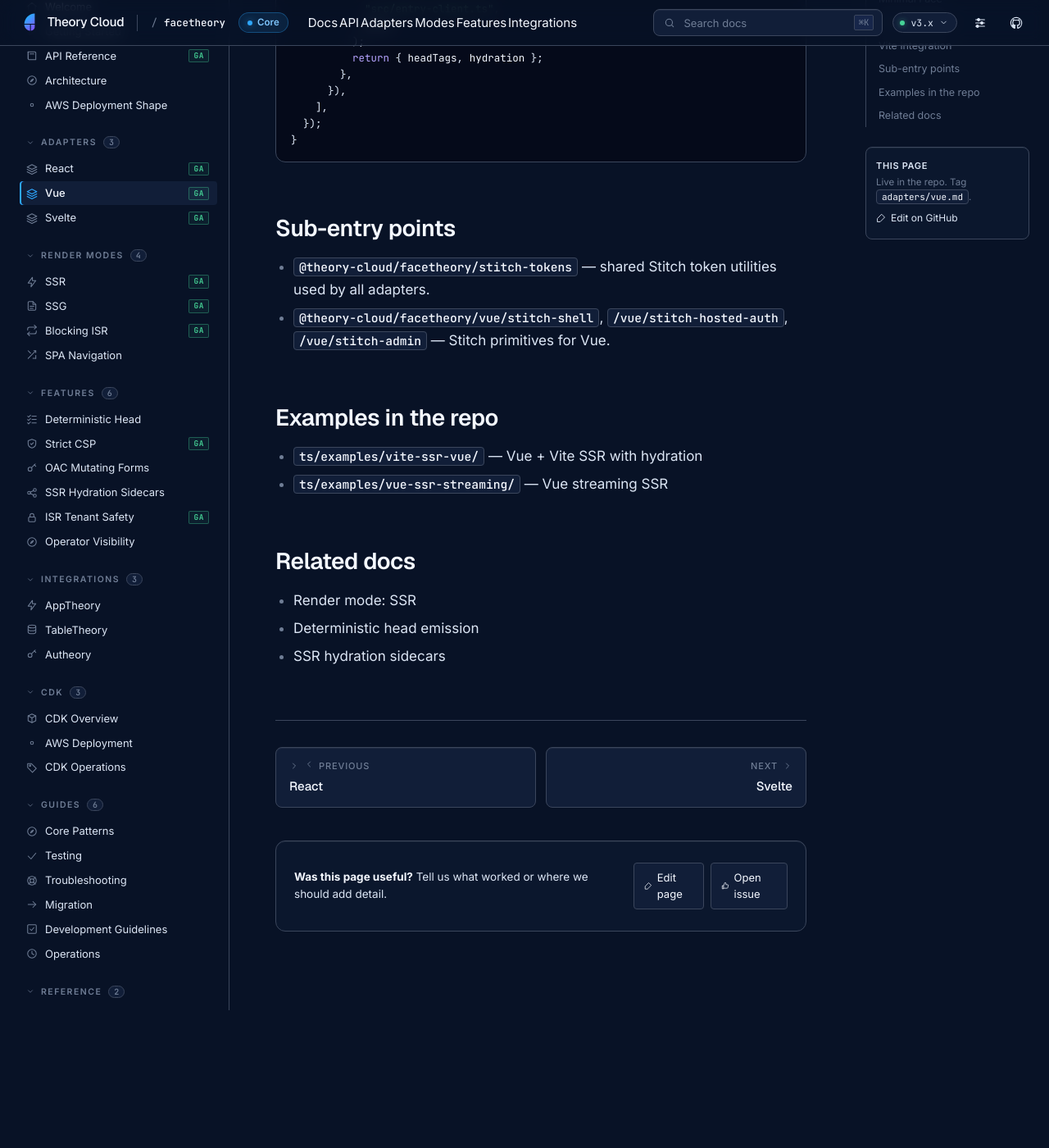
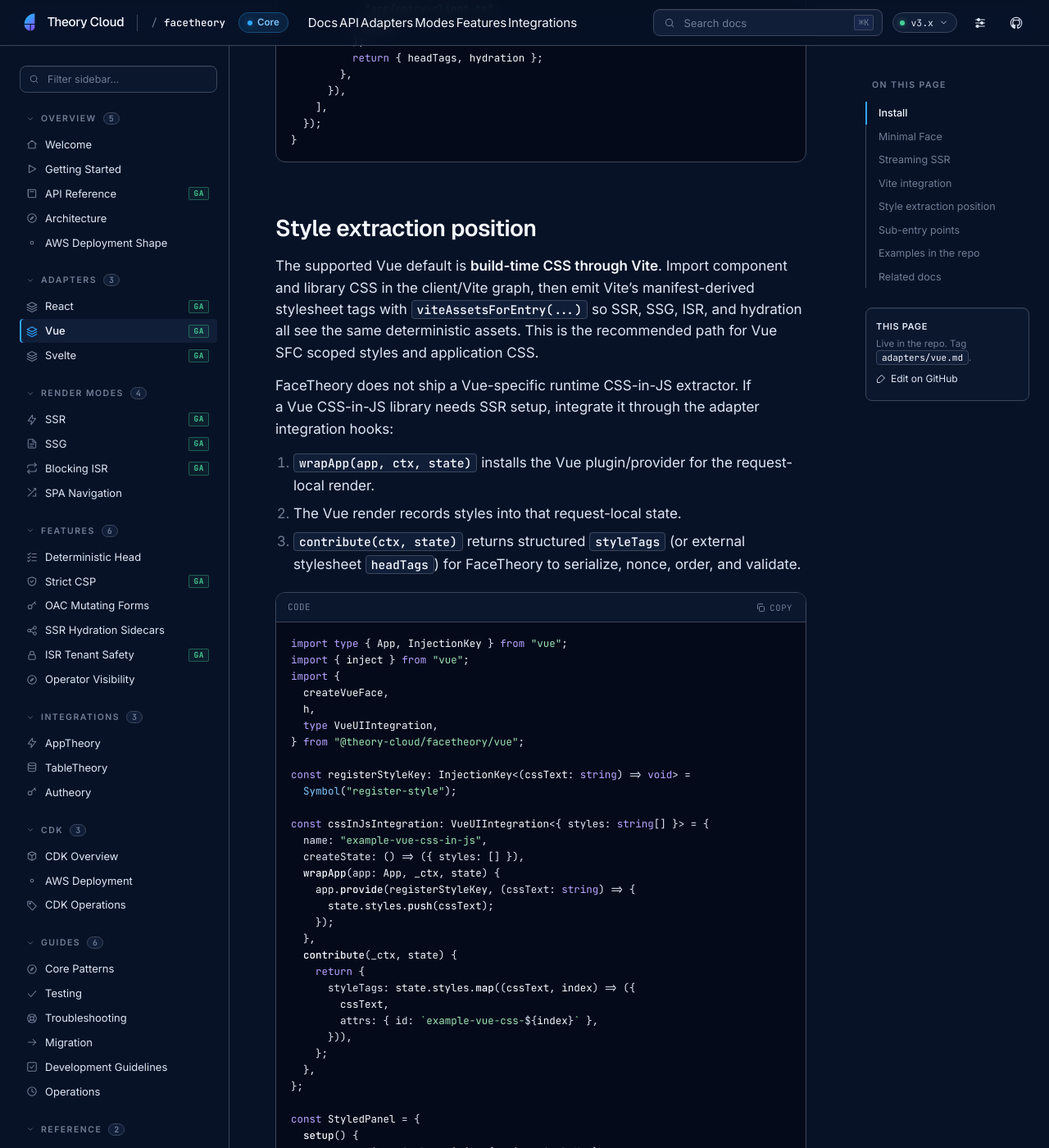
Before and after one commit to theory-cloud/FaceTheory, a Jekyll site: the page built from docs/adapters/vue.md, in a window 1280 px wide and 1400 px high, scrolled down 3030 px. Shown: the whole window at 82% size. Built offline with Jekyll 4.4.1, drawn with Linux system fonts in a browser that asks for light colours; before the commit the page ends 4262 px from its top, so only the background shows below that; some of the changed text lies outside the part shown.

Commit message:
test(vue): document style extraction hook
Refs THE-2478

````diff
--- a/docs/adapters/vue.md
+++ b/docs/adapters/vue.md
@@ -117,6 +117,66 @@ export function createApp(manifest) {
 }
 ```
 
+## Style extraction position
+
+The supported Vue default is **build-time CSS through Vite**. Import component and library CSS in the client/Vite graph, then emit Vite's manifest-derived stylesheet tags with `viteAssetsForEntry(...)` so SSR, SSG, ISR, and hydration all see the same deterministic assets. This is the recommended path for Vue SFC scoped styles and application CSS.
+
+FaceTheory does not ship a Vue-specific runtime CSS-in-JS extractor. If a Vue CSS-in-JS library needs SSR setup, integrate it through the adapter integration hooks:
+
+1. `wrapApp(app, ctx, state)` installs the Vue plugin/provider for the request-local render.
+2. The Vue render records styles into that request-local state.
+3. `contribute(ctx, state)` returns structured `styleTags` (or external stylesheet `headTags`) for FaceTheory to serialize, nonce, order, and validate.
+
+```typescript
+import type { App, InjectionKey } from "vue";
+import { inject } from "vue";
+import {
+  createVueFace,
+  h,
+  type VueUIIntegration,
+} from "@theory-cloud/facetheory/vue";
+
+const registerStyleKey: InjectionKey<(cssText: string) => void> =
+  Symbol("register-style");
+
+const cssInJsIntegration: VueUIIntegration<{ styles: string[] }> = {
+  name: "example-vue-css-in-js",
+  createState: () => ({ styles: [] }),
+  wrapApp(app: App, _ctx, state) {
+    app.provide(registerStyleKey, (cssText: string) => {
+      state.styles.push(cssText);
+    });
+  },
+  contribute(_ctx, state) {
+    return {
+      styleTags: state.styles.map((cssText, index) => ({
+        cssText,
+        attrs: { id: `example-vue-css-${index}` },
+      })),
+    };
+  },
+};
+
+const StyledPanel = {
+  setup() {
+    const registerStyle = inject(registerStyleKey);
+    registerStyle?.(".panel{color:rgb(12,34,56);}");
+    return () => h("section", { class: "panel" }, "Styled by wrapApp");
+  },
+};
+
+createVueFace({
+  route: "/",
+  mode: "ssr",
+  render: () => h(StyledPanel),
+  renderOptions: {
+    integrations: [cssInJsIntegration],
+  },
+});
+```
+
+Do not inject raw `<style>` strings through component HTML or `head.html`. Use `styleTags`/structured head tags so FaceTheory can preserve deterministic head ordering and strict-CSP behavior. For strict no-inline CSP, prefer external CSS assets over inline `styleTags`.
+
 ## Sub-entry points
 
 - `@theory-cloud/facetheory/stitch-tokens` — shared Stitch token utilities used by all adapters.
````
Also changed, not shown: ts/test/unit/vue.test.ts (+62 -0 lines).
